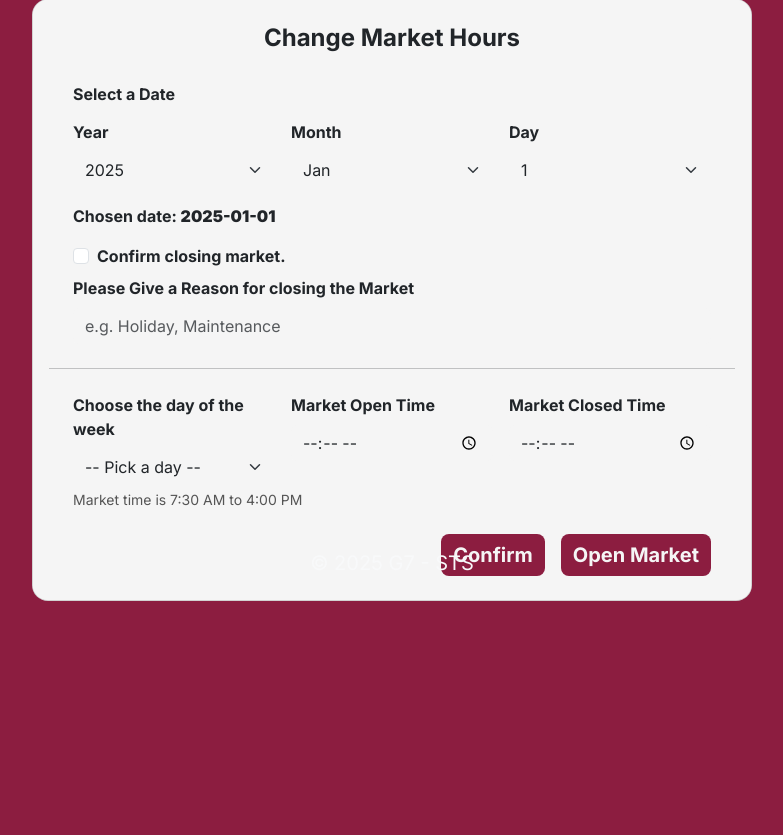
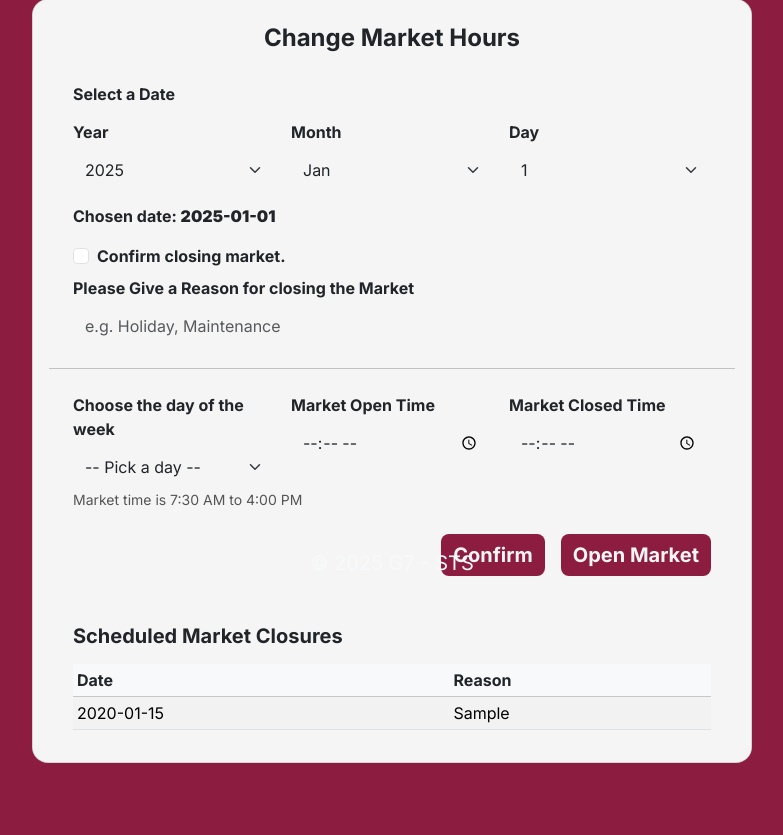
Before and after one commit to el-monke/StockTradingSystem, a Flask app: template templates/change_mkt_hrs.html in a window 1280 px wide. Shown: the part 222-1057 px from the top of the page, without its empty margins (248-1031 px from the left). Before the commit the page ends 823 px from the top, so only its background shows below. Run offline with Flask 3, Linux system fonts and the light colour scheme; tables that the repository leaves empty hold one stand-in row (values such as "Sample post"); the template is opened without the code that fills it: values that come from a table or form of the project are taken from there, most other values are stand-ins (such as "Sample title", 1, 10 or a date in 2020).

Commit message:
Update change_mkt_hrs.html
cleanup

```diff
--- a/templates/change_mkt_hrs.html
+++ b/templates/change_mkt_hrs.html
@@ -72,7 +72,9 @@
               </div>
 
               <div class="mt-2">
-                <label for="close_reason" class="form-label fw-bold text-dark">Please Give a Reason for closing the Market</label>
+                <label for="close_reason" class="form-label fw-bold text-dark">
+                  Please Give a Reason for closing the Market
+                </label>
                 <input type="text"
                        id="close_reason"
                        name="close_reason"
@@ -150,6 +152,36 @@
 
           </form>
 
+          <!-- SCHEDULED CLOSURES LIST -->
+          <div class="mt-5 px-4">
+            <h5 class="fw-bolder text-dark mb-3">Scheduled Market Closures</h5>
+
+            {% if exceptions %}
+            <div class="table-responsive">
+              <table class="table table-sm table-striped align-middle">
+                <thead class="table-light">
+                  <tr>
+                    <th class="fw-bold text-dark">Date</th>
+                    <th class="fw-bold text-dark">Reason</th>
+                  </tr>
+                </thead>
+                <tbody>
+                  {% for ex in exceptions %}
+                  <tr>
+                    <td>
+                      {{ ex.holidayDate.strftime("%Y-%m-%d") if ex.holidayDate else "" }}
+                    </td>
+                    <td>{{ ex.reason or "—" }}</td>
+                  </tr>
+                  {% endfor %}
+                </tbody>
+              </table>
+            </div>
+            {% else %}
+            <p class="text-muted mb-0">No scheduled market closures.</p>
+            {% endif %}
+          </div>
+
         </div>
       </div>
     </div>
```
